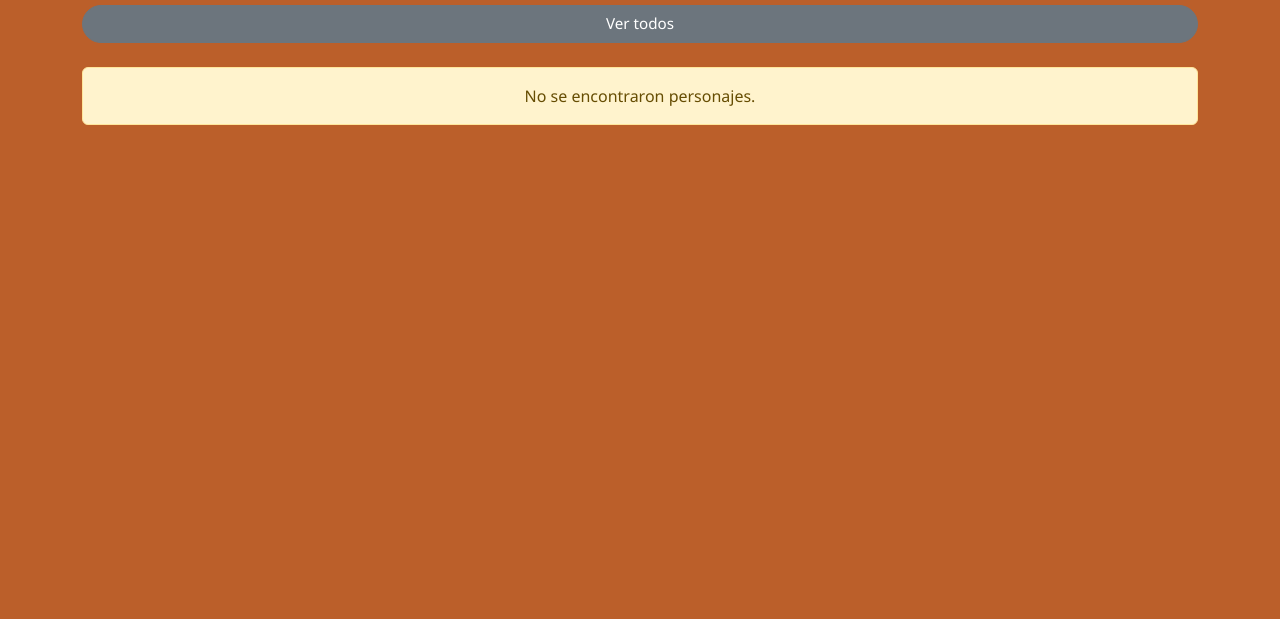
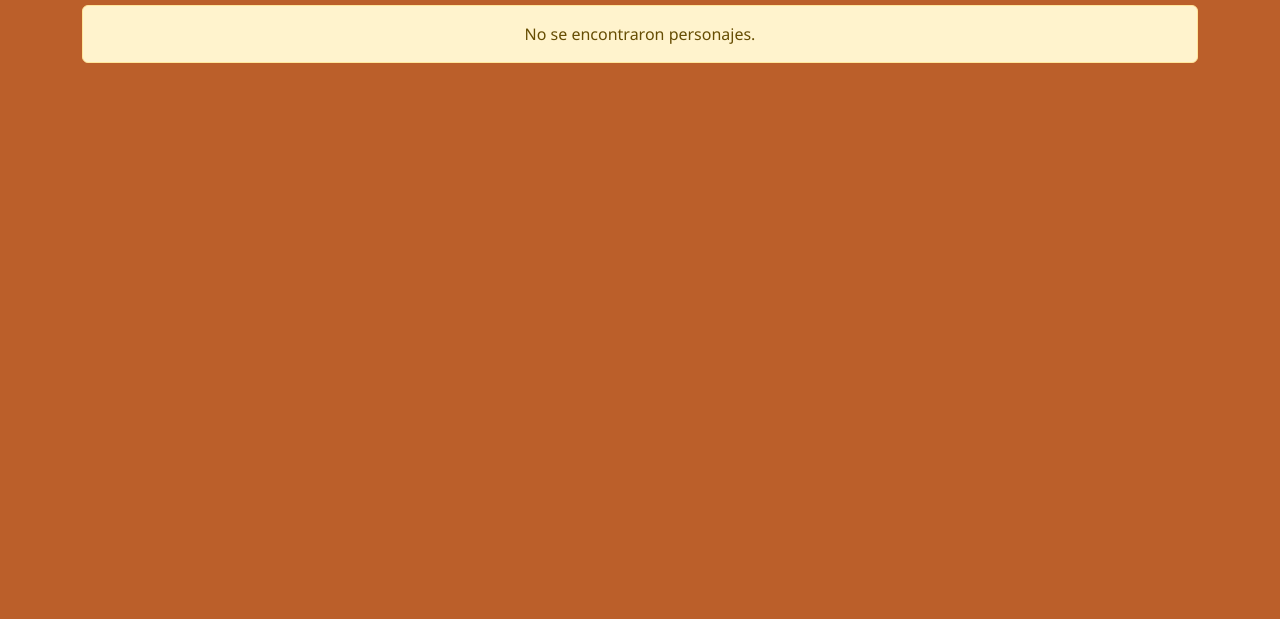
Before and after one commit to alfonnzzo/trabajo-practico-3-zagana-alfonso, a plain HTML site: page index.html in a window 1280 px wide. Shown: the part 181-800 px from the top of the page. Drawn offline with nearby package versions, Linux system fonts and the light colour scheme; no server answers.

Commit message:
Javascript reestructurado

```diff
--- a/assets/js/script.js
+++ b/assets/js/script.js
@@ -108,7 +108,9 @@ function renderizarPersonajes(personajes) {
 
   contenedorData.appendChild(fragment);
 }
-// --- Alerta de "Ver más" ---
+
+
+// --- Detalles individuales ---
 async function verDetalles(id) {
   try {
     const res = await fetch(`${API_BASE}/${id}`);
--- a/index.html
+++ b/index.html
@@ -22,7 +22,6 @@
 
   <div class="container text-center">
     <h1>Buscador de Personajes de Dragon Ball</h1>
-    <button type="button" id="verTodos" class="btn btn-secondary mt-3 w-100">Ver todos</button>
     <div id="contenedor-data" class="row mt-4"></div>
   </div>
 
```
